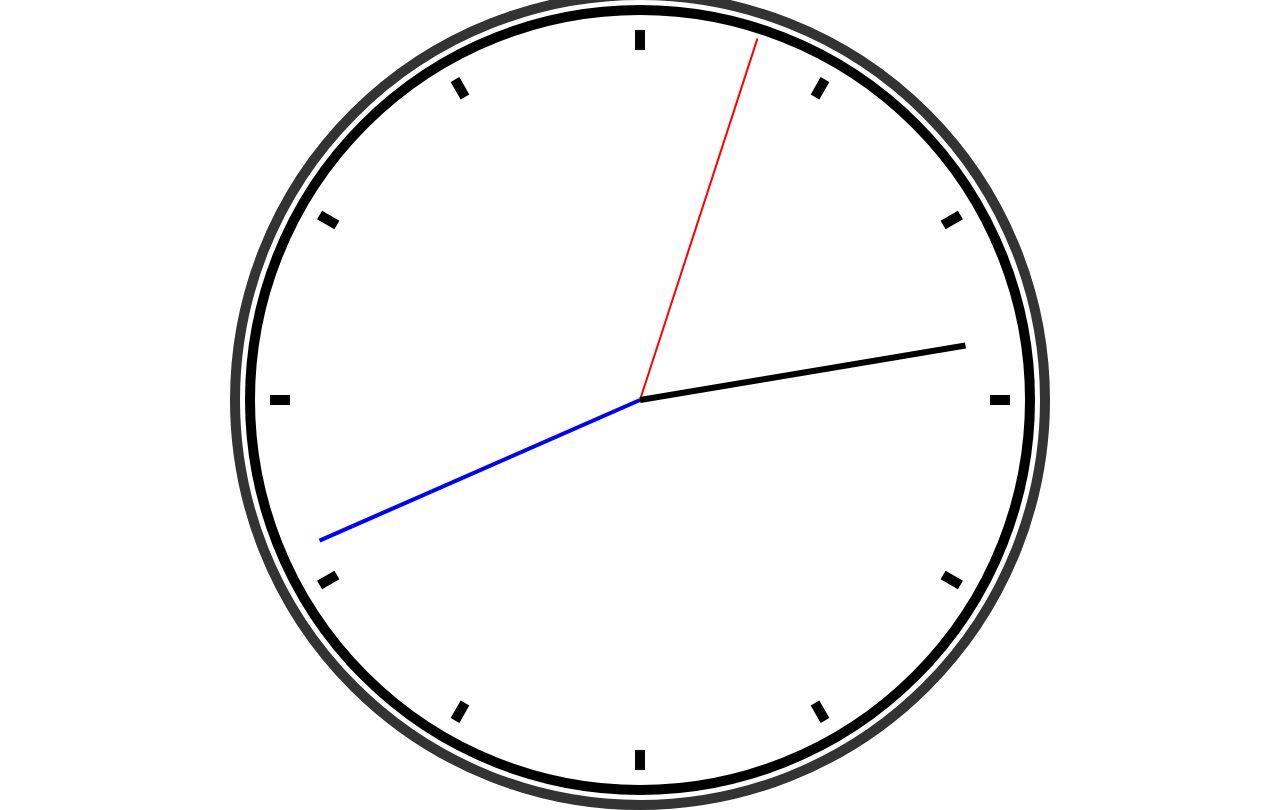
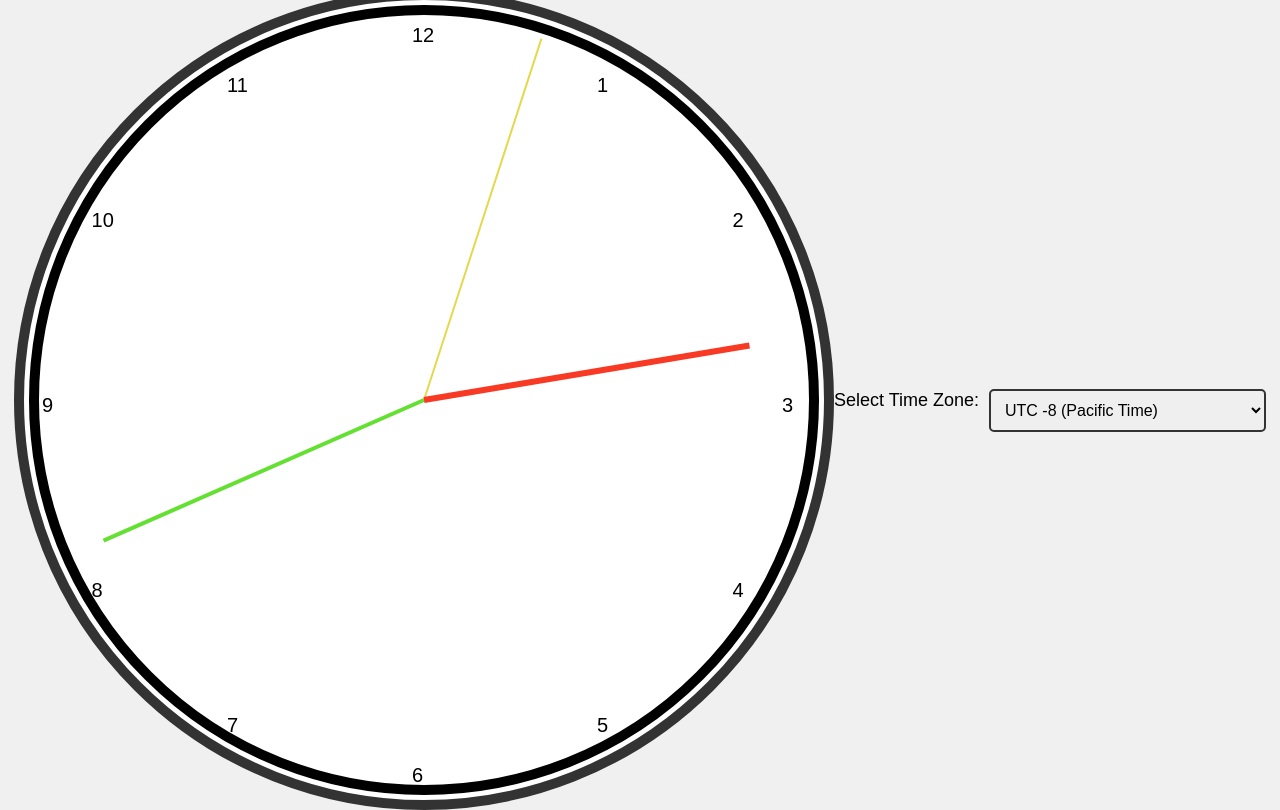
Before and after one commit to 876Shoeb/Dynamic-Web-Assignment-3, a plain HTML site: page index.html in a window 1280 px wide. Drawn offline with Linux system fonts and the light colour scheme.

Commit message:
Add files via upload
all files for Analog clock

```diff
--- a/app.js
+++ b/app.js
@@ -7,35 +7,41 @@ const centerX = canvas.width / 2;
 const centerY = canvas.height / 2 ;
 const radius = canvas.width / 2 - 10;
 
+let timeZoneOffset = 0; // Default to UTC
+
+// Dropdown element for time zone selection
+const timezoneSelect = document.getElementById('timezoneSelect');
+timezoneSelect.addEventListener('change', (event) => {
+    timeZoneOffset = parseInt(event.target.value);
+    updateClock();
+});
+
 // Function to draw the clock face
 function drawClockFace() {
     ctx.clearRect(0, 0, canvas.width, canvas.height);  // Clear the canvas
 
     // Draw the clock circle
     ctx.beginPath();
-    ctx.arc(centerX, centerY, radius, 0, 2 * Math.PI);
-    ctx.stroukeStyle = "#000";
+    ctx.arc(centerX, centerY, radius, 0, 12 * Math.PI);
+    ctx.strokeStyle = "#000";  // Fixed typo here
     ctx.lineWidth = 10;
     ctx.stroke();
 
-    // Draw the clock ticks for hours
-    for (let i = 0; i < 12; i++) {
-        const angle = (i * 30) * (Math.PI / 180); // Angle in radians (30 degrees per hour)
-        const startX = centerX + Math.cos(angle) * (radius - 20);
-        const startY = centerY + Math.sin(angle) * (radius - 20);
-        const endX = centerX + Math.cos(angle) * (radius - 40);
-        const endY = centerY + Math.sin(angle) * (radius - 40);
-
-        ctx.beginPath();
-        ctx.moveTo(startX, startY);
-        ctx.lineTo(endX, endY);
-        ctx.stroke();
+    // Draw the clock numbers (1 through 12)
+    ctx.font = '20px Arial';
+    ctx.fillStyle = 'black';
+    for (let i = 1; i <= 12; i++) {
+        const angle = ((i-3) * Math.PI) / 6;
+        const x = centerX + Math.cos(angle) * (radius - 20); // Position along x axis
+        const y = centerY + Math.sin(angle) * (radius - 20); // Position along y axis
+        ctx.fillText(i, x - 12, y + 12); // Draw the number (adjust position slightly for centering)
     }
 }
 
 // Function to draw the hands of the clock
 function drawClockHands() {
     const now = new Date();
+    const localTime = new Date(now.getTime() + timeZoneOffset * 60 * 60 * 1000); // Adjust the time by the selected time zone offset
     const hour = now.getHours() % 12; // Get hour (0-11)
     const minute = now.getMinutes(); // Get minutes (0-59)
     const second = now.getSeconds(); // Get seconds (0-59)
@@ -46,7 +52,7 @@ function drawClockHands() {
     ctx.moveTo(centerX, centerY);
     ctx.lineTo(centerX + Math.cos(secondAngle - Math.PI / 2) * (radius - 10),
                centerY + Math.sin(secondAngle - Math.PI / 2) * (radius - 10));
-    ctx.strokeStyle = "#FF0000"; // Red for the second hand
+    ctx.strokeStyle = "#E4D94C"; // Color for the second hand
     ctx.lineWidth = 2;
     ctx.stroke();
 
@@ -56,7 +62,7 @@ function drawClockHands() {
     ctx.moveTo(centerX, centerY);
     ctx.lineTo(centerX + Math.cos(minuteAngle - Math.PI / 2) * (radius - 40),
                centerY + Math.sin(minuteAngle - Math.PI / 2) * (radius - 40));
-    ctx.strokeStyle = "#0000FF"; // Blue for the minute hand
+    ctx.strokeStyle = "#64E033"; // Color for the minute hand
     ctx.lineWidth = 4;
     ctx.stroke();
 
@@ -66,7 +72,7 @@ function drawClockHands() {
     ctx.moveTo(centerX, centerY);
     ctx.lineTo(centerX + Math.cos(hourAngle - Math.PI / 2) * (radius - 60),
                centerY + Math.sin(hourAngle - Math.PI / 2) * (radius - 60));
-    ctx.strokeStyle = "#000"; // Black for the hour hand
+    ctx.strokeStyle = "#F83923"; // Color for the hour hand
     ctx.lineWidth = 6;
     ctx.stroke();
 }
@@ -75,8 +81,7 @@ function drawClockHands() {
 function updateClock() {
     drawClockFace();
     drawClockHands();
-    setTimeout(updateClock, 1000); // Call the function every second
 }
 
-// Start the clock
-updateClock();
+// Start the clock and update it every second
+setInterval(updateClock, 1000); // Update clock every second
--- a/index.html
+++ b/index.html
@@ -10,7 +10,17 @@
 
     <canvas id="clockCanvas" width="800" height="800"></canvas>
 
-
+    <!-- Dropdown to select timezone -->
+    <label for="timezoneSelect">Select Time Zone:</label>
+    <select id="timezoneSelect">
+        <option value="-8">UTC -8 (Pacific Time)</option>
+        <option value="-7">UTC -7 (Mountain Time)</option>
+        <option value="-6">UTC -6 (Central Time)</option>
+        <option value="-5">UTC -5 (Eastern Time)</option>
+        <option value="-5.5">UTC -5:30 (India Standard Time)</option> <!-- Added an example for more specificity -->
+        <option value="-5">Bogotá (UTC -5)</option>
+        <!-- Add more time zones as necessary -->
+    </select>
 
     <script src="app.js"></script>
 
--- a/style.css
+++ b/style.css
@@ -1,12 +1,30 @@
-
 body {
+    font-family: Arial, sans-serif;
+    text-align: center;
+    margin: 0;
+    padding: 0;
     display: flex;
     justify-content: center;
     align-items: center;
     height: 100vh;
-    margin: 0;
+    background-color: #f0f0f0;
 }
+
 canvas {
     border: 10px solid #333;
     border-radius: 50%;
+    background-color: #fff;
 }
+
+select {
+    margin-top: 20px;
+    padding: 10px;
+    font-size: 16px;
+    border: 2px solid #333;
+    border-radius: 5px;
+}
+
+label {
+    font-size: 18px;
+    margin-right: 10px;
+}
```
Also changed, not shown: 1 other file.
